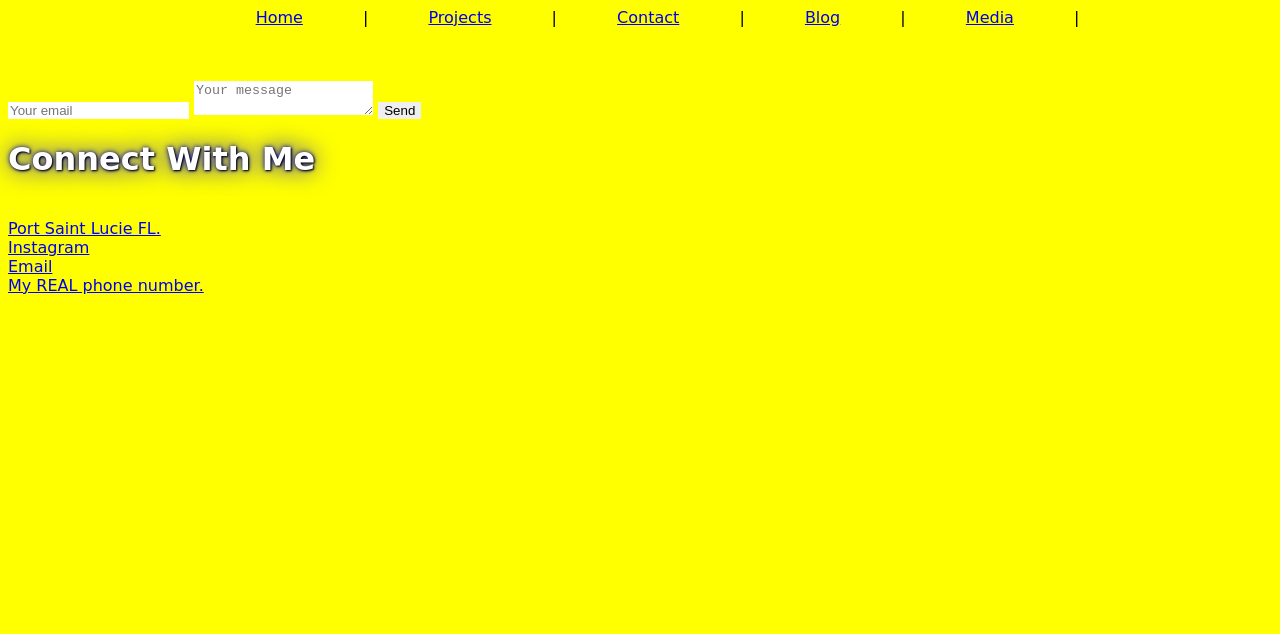
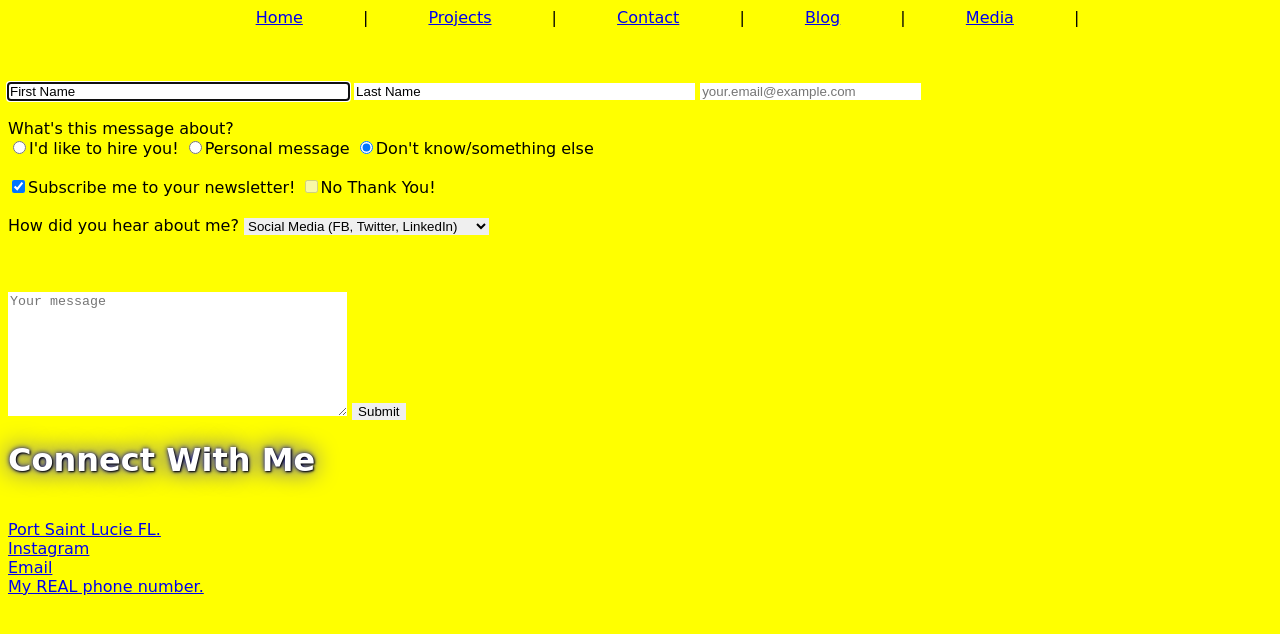
Before and after one commit to LarryHudson322/Larry, a plain HTML site: page contact/index.html in a window 1280 px wide. Drawn offline with Linux system fonts and the light colour scheme.

Commit message:
fixed margins on contact page

```diff
--- a/contact/index.html
+++ b/contact/index.html
@@ -38,11 +38,13 @@
  The method attribute specifies the HTTP method (GET or POST)
 -->
 
-<!-- <form action="form-responses/new" method="POST">
+ <form action="form-responses/new" method="POST">
 
- <input type="text" name="firstname" value="First Name" size="100" autofocus><br>
- <input type="text" name="lastname" value="Last Name" size="100"><br><br>
- <input type="email" name="userEmail" placeholder="your.email@example.com"><br><br>
+ <input type="text" name="firstname" value="First Name" size="40" autofocus>
+ <input type="text" name="lastname" value="Last Name" size="40">
+ <!--<input type="email" name="userEmail" placeholder="your.email@example.com">-->
+<input type="email" name="email" placeholder="your.email@example.com"size="25">
+ <br><br>
 
  <label>What's this message about?<br>
    <input type="radio" name="subject" value="professional" checked><span>I'd like to hire you!</span>
@@ -72,14 +74,14 @@
    <option value="other">Other</option>
  </select><br><br><br><br>
 
- <textarea name="user_message" rows="8" cols="40"></textarea>
+ <!--<textarea name="user_message" rows="8" cols="40"></textarea>
  <input type="submit">
-</form> -->
+</form>-->
 
 <form method="POST" action="https://formspree.io/lhudson322@gmail.com">
-<input type="email" name="email" placeholder="Your email">
-<textarea name="message" placeholder="Your message"></textarea>
-<button type="submit">Send</button>
+
+<textarea name="message" placeholder="Your message" rows="8" cols="40"></textarea>
+<button type="submit">Submit</button>
 </form>
 
 <h1>Connect With Me</h1>
```
